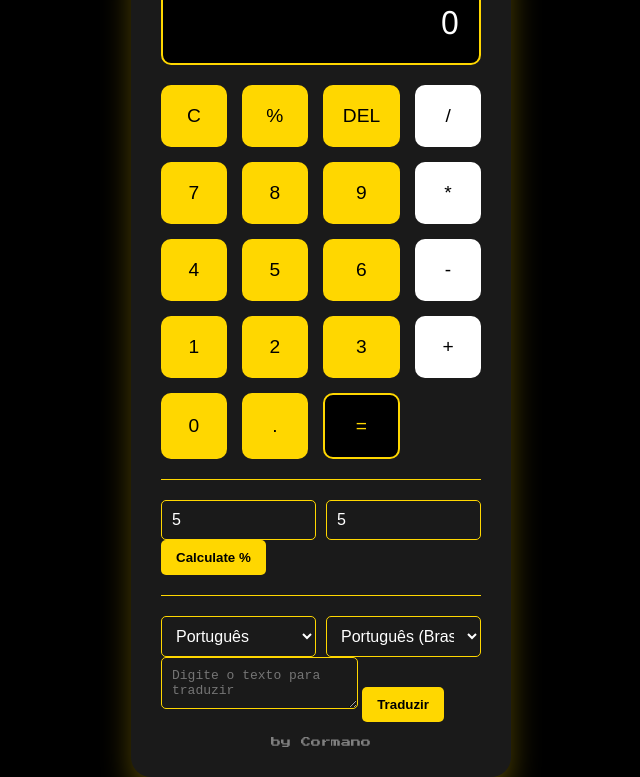
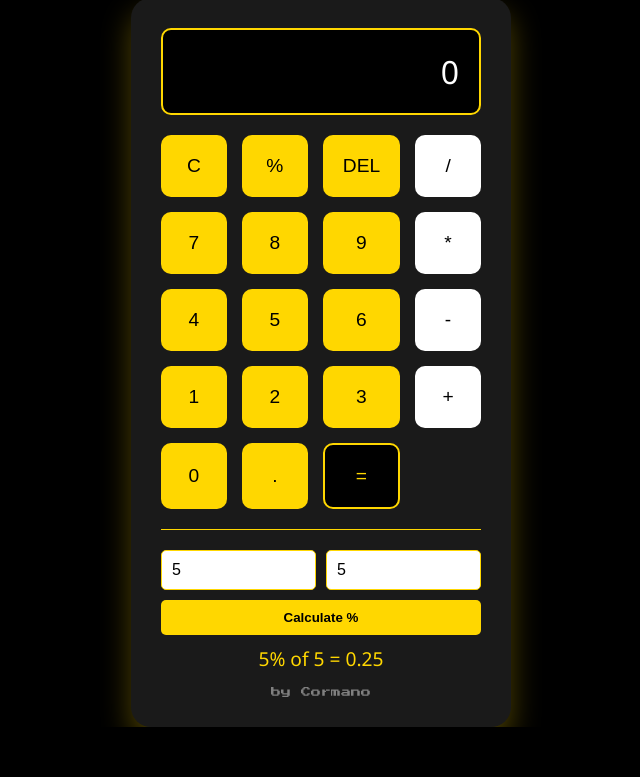
Before and after one commit to Andrezismo/cormanospaxacalculator, a plain HTML site: page index.html in a window 1280 px wide. Both pictures are taken after typing "5", "5" into the empty fields and a click on the button "Calculate %". Shown: the part 88-865 px from the top of the page, without its empty margins (319-959 px from the left). After the commit the page ends 815 px from the top, so only its background shows below. Drawn offline with Linux system fonts and the light colour scheme.

Commit message:
Update index.html

```diff
--- a/index.html
+++ b/index.html
@@ -74,27 +74,30 @@
     .btn.equal:hover {
       background-color: #333;
     }
-    .percentage-section, .translator-section {
+    .percentage-section {
       margin-top: 20px;
       padding-top: 20px;
       border-top: 1px solid #FFD700;
     }
-    .input-group, .language-select {
+    .percentage-section form {
+      display: flex;
+      flex-direction: column;
+      gap: 10px;
+    }
+    .percentage-section .input-group {
       display: flex;
       gap: 10px;
       flex-wrap: nowrap;
     }
-    .percentage-section input, .translator-section textarea, select {
+    .percentage-section input {
       flex: 1;
       padding: 10px;
       border-radius: 5px;
       border: 1px solid #FFD700;
       font-size: 1em;
       min-width: 0;
-      background-color: #1a1a1a;
-      color: #fff;
     }
-    .percentage-section button, .translator-section button {
+    .percentage-section button {
       padding: 10px 15px;
       border: none;
       border-radius: 5px;
@@ -103,7 +106,7 @@
       font-weight: bold;
       cursor: pointer;
     }
-    .percentage-result, .translation-result {
+    .percentage-result {
       margin-top: 10px;
       font-size: 1.2em;
       color: #FFD700;
@@ -153,57 +156,10 @@
       </form>
       <div id="percentageResult" class="percentage-result"></div>
     </div>
-    <div class="translator-section">
-      <div class="language-select">
-        <select id="sourceLang">
-          <option value="en">Inglês</option>
-          <option value="pt" selected>Português</option>
-        </select>
-        <select id="targetLang">
-          <option value="pt-BR">Português (Brasil)</option>
-          <option value="it">Italiano</option>
-        </select>
-      </div>
-      <textarea id="textToTranslate" placeholder="Digite o texto para traduzir"></textarea>
-      <button onclick="translateText()">Traduzir</button>
-      <div id="translationResult" class="translation-result"></div>
-      <div id="alternativeResults" class="translation-result"></div>
-    </div>
     <div class="signature">by Cormano</div>
   </div>
 
   <script>
-    async function translateText() {
-      const sourceLang = document.getElementById("sourceLang").value;
-      const targetLang = document.getElementById("targetLang").value;
-      const textToTranslate = document.getElementById("textToTranslate").value;
-
-      const res = await fetch("https://pt.libretranslate.com/translate", {
-        method: "POST",
-        body: JSON.stringify({
-          q: textToTranslate,
-          source: sourceLang,
-          target: targetLang,
-          format: "text",
-          alternatives: 3,
-          api_key: ""  // Se necessário, coloque sua chave API aqui
-        }),
-        headers: { "Content-Type": "application/json" }
-      });
-
-      const data = await res.json();
-
-      if (data.translatedText) {
-        document.getElementById("translationResult").innerText = `Tradução: ${data.translatedText}`;
-      } else {
-        document.getElementById("translationResult").innerText = "Erro ao traduzir.";
-      }
-
-      if (data.alternatives && data.alternatives.length > 0) {
-        document.getElementById("alternativeResults").innerHTML = `Alternativas: ${data.alternatives.join(", ")}`;
-      }
-    }
-
     const display = document.getElementById('display');
 
     function appendValue(val) {
@@ -241,11 +197,13 @@
 
       if (!isNaN(percent) && !isNaN(base)) {
         const result = (percent / 100) * base;
-        resultDisplay.innerText = `${percent}% de ${base} = ${result}`;
+        resultDisplay.innerText = `${percent}% of ${base} = ${result}`;
       } else {
-        resultDisplay.innerText = 'Digite valores válidos';
+        resultDisplay.innerText = 'Enter valid values';
       }
     }
+
+    // Adicionando funcionalidade para teclado
     document.addEventListener('keydown', function(event) {
       const key = event.key;
 
@@ -253,5 +211,12 @@ const key = event.key;
         deleteLast();
       } else if (key === 'Enter' || key === '=') {
         calculateResult();
+      } else if (key === 'c' || key === 'C') {
+        clearDisplay();
+      } else if ('0123456789%/*-+.'.includes(key)) {
+        appendValue(key);
       }
     });
+  </script>
+</body>
+</html>
```
Lines whose indentation alone changed are shown as unchanged.
